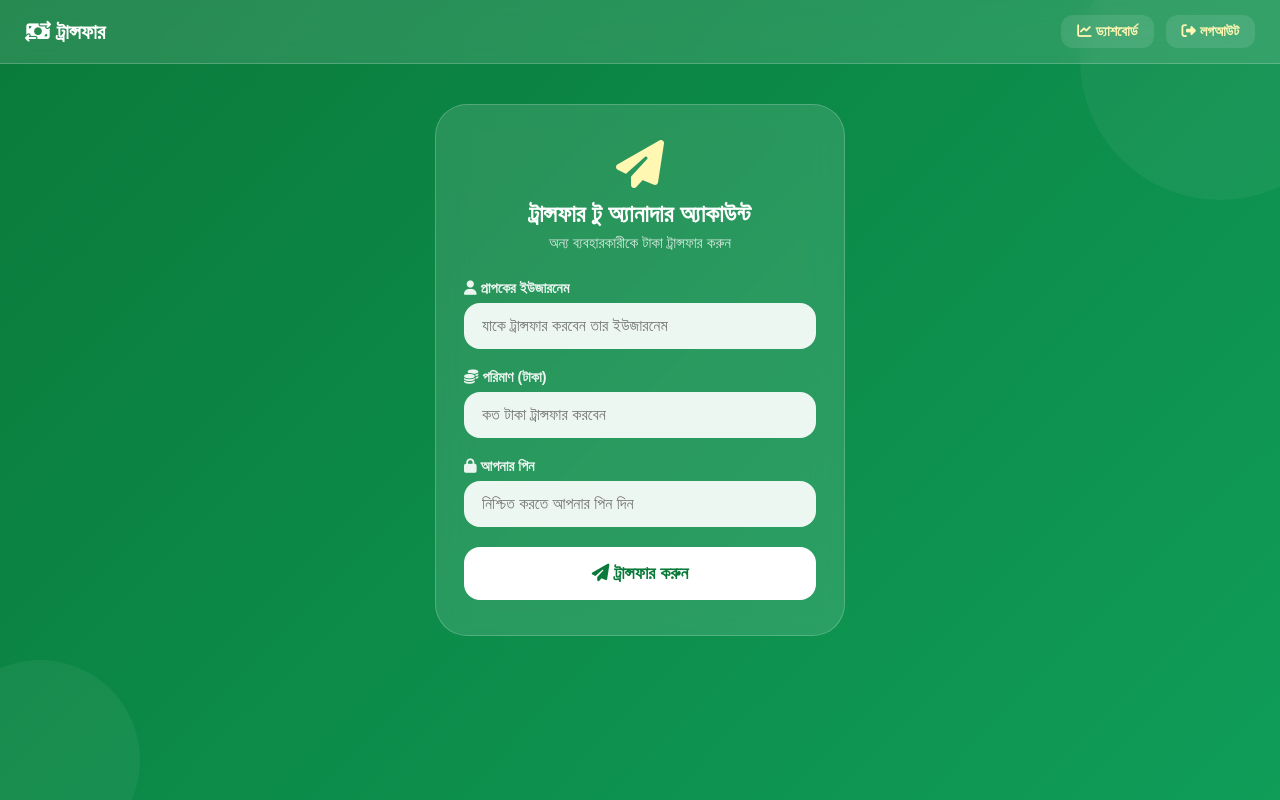
After one commit to SSCSPLUS/SSCSPLUS, a Django app: page /transfer/ in a window 1280 px wide. The commit adds this page. Run offline with Django 5.2, Linux system fonts and the light colour scheme; the visitor is signed in with stand-in values (Sample User, id 1); some web fonts are replaced.

Commit message:
added oin and ac

```diff
--- a/accounts/views.py
+++ b/accounts/views.py
@@ -1,9 +1,11 @@
 from django.shortcuts import render, redirect
-from django.contrib.auth import authenticate, login, logout
+from django.contrib.auth import authenticate, login, logout, update_session_auth_hash
 from django.contrib.auth.decorators import login_required
 from django.contrib.admin.views.decorators import staff_member_required
 from django.db.models import Sum, Count
 from django.db.models.functions import TruncMonth
+from django.utils import timezone
+from decimal import Decimal
 from .models import Transaction, CustomUser
 
 
@@ -70,6 +72,91 @@ def ft_view(request):
     return render(request, 'accounts/ft.html')
 
 
+@login_required
+def pin_change_view(request):
+    if request.method == 'POST':
+        old_pin = request.POST.get('old_pin')
+        new_pin = request.POST.get('new_pin')
+        confirm_pin = request.POST.get('confirm_pin')
+
+        if not old_pin or not new_pin or not confirm_pin:
+            return render(request, 'accounts/pin_change.html', {'error': 'সব ফিল্ড পূরণ করুন'})
+        if not request.user.check_password(old_pin):
+            return render(request, 'accounts/pin_change.html', {'error': 'পুরনো পিন ভুল হয়েছে'})
+        if new_pin != confirm_pin:
+            return render(request, 'accounts/pin_change.html', {'error': 'নতুন পিন এবং কনফার্ম পিন মিলে না'})
+        if len(new_pin) < 4:
+            return render(request, 'accounts/pin_change.html', {'error': 'পিন কমপক্ষে ৪ ডিজিটের হতে হবে'})
+
+        request.user.set_password(new_pin)
+        request.user.save()
+        update_session_auth_hash(request, request.user)
+        return render(request, 'accounts/pin_change.html', {'success': 'পিন সফলভাবে পরিবর্তন করা হয়েছে'})
+
+    return render(request, 'accounts/pin_change.html')
+
+
+@login_required
+def transfer_view(request):
+    if request.method == 'POST':
+        recipient_username = request.POST.get('recipient', '').strip()
+        amount_str = request.POST.get('amount')
+        pin = request.POST.get('pin')
+
+        if not recipient_username or not amount_str or not pin:
+            return render(request, 'accounts/transfer.html', {'error': 'সব ফিল্ড পূরণ করুন'})
+
+        try:
+            amount = Decimal(amount_str)
+        except Exception:
+            return render(request, 'accounts/transfer.html', {'error': 'অবৈধ পরিমাণ'})
+
+        if amount <= 0:
+            return render(request, 'accounts/transfer.html', {'error': 'পরিমাণ শূন্যের বেশি হতে হবে'})
+
+        try:
+            recipient = CustomUser.objects.get(username=recipient_username)
+        except CustomUser.DoesNotExist:
+            return render(request, 'accounts/transfer.html', {'error': 'ইউজার খুঁজে পাওয়া যায়নি'})
+
+        if recipient == request.user:
+            return render(request, 'accounts/transfer.html', {'error': 'নিজের কাছে ট্রান্সফার করা যাবে না'})
+
+        txns = Transaction.objects.filter(user=request.user)
+        total_credit = txns.filter(transaction_type='credit').aggregate(total=Sum('amount'))['total'] or 0
+        total_debit = txns.filter(transaction_type='debit').aggregate(total=Sum('amount'))['total'] or 0
+        balance = total_credit - total_debit
+
+        if balance < amount:
+            return render(request, 'accounts/transfer.html', {'error': 'পর্যাপ্ত ব্যালেন্স নেই'})
+
+        if not request.user.check_password(pin):
+            return render(request, 'accounts/transfer.html', {'error': 'পিন ভুল হয়েছে'})
+
+        today = timezone.now().date()
+
+        Transaction.objects.create(
+            user=request.user,
+            transaction_type='debit',
+            amount=amount,
+            description=f'Transfer to {recipient.username}',
+            date=today,
+            entered_by=request.user,
+        )
+        Transaction.objects.create(
+            user=recipient,
+            transaction_type='credit',
+            amount=amount,
+            description=f'Transfer from {request.user.username}',
+            date=today,
+            entered_by=request.user,
+        )
+
+        return render(request, 'accounts/transfer.html', {'success': f'{amount} টাকা {recipient.username} এ ট্রান্সফার করা হয়েছে'})
+
+    return render(request, 'accounts/transfer.html')
+
+
 @staff_member_required
 def admin_stats_view(request):
     total_users = CustomUser.objects.count()
--- a/sscsplus/urls.py
+++ b/sscsplus/urls.py
@@ -10,5 +10,7 @@ urlpatterns = [
     path('dashboard/', views.dashboard_view, name='dashboard'),
     path('statement/', views.statement_view, name='statement'),
     path('ft/', views.ft_view, name='ft'),
+    path('pin-change/', views.pin_change_view, name='pin_change'),
+    path('transfer/', views.transfer_view, name='transfer'),
     path('logout/', views.logout_view, name='logout'),
 ]
--- /dev/null
+++ b/templates/accounts/transfer.html
@@ -0,0 +1,107 @@
+<!DOCTYPE html>
+<html lang="bn">
+<head>
+  <meta charset="UTF-8">
+  <meta name="viewport" content="width=device-width, initial-scale=1.0">
+  <title>ট্রান্সফার - SSCS+</title>
+  <link rel="stylesheet" href="https://fonts.maateen.me/solaiman-lipi/font.css">
+  <link rel="stylesheet" href="https://cdnjs.cloudflare.com/ajax/libs/font-awesome/6.5.1/css/all.min.css">
+  <style>
+    *{margin:0;padding:0;box-sizing:border-box;font-family:'SolaimanLipi',sans-serif;}
+    body{min-height:100vh;background:linear-gradient(135deg,#0a7a3a,#0f9d58);position:relative;}
+    .circle{position:fixed;border-radius:50%;background:rgba(255,255,255,0.05);z-index:0;pointer-events:none;}
+    .circle1{width:280px;height:280px;top:-80px;right:-80px;}
+    .circle2{width:200px;height:200px;bottom:-60px;left:-60px;}
+    .top-bar{
+      background:rgba(255,255,255,0.12);backdrop-filter:blur(14px);
+      border-bottom:1px solid rgba(255,255,255,0.2);
+      padding:15px 25px;display:flex;justify-content:space-between;align-items:center;position:relative;z-index:10;
+    }
+    .top-bar h2{color:white;font-size:1.3rem;}
+    .top-bar .nav-links{display:flex;gap:12px;align-items:center;}
+    .top-bar .nav-links a{
+      color:#fff7b2;text-decoration:none;font-weight:bold;
+      padding:8px 16px;border-radius:12px;background:rgba(255,255,255,0.1);transition:0.3s;font-size:0.9rem;
+    }
+    .top-bar .nav-links a:hover{background:rgba(255,255,255,0.2);}
+    .container{max-width:450px;margin:40px auto;padding:0 20px;position:relative;z-index:10;}
+    .card{
+      background:rgba(255,255,255,0.12);backdrop-filter:blur(14px);
+      border:1px solid rgba(255,255,255,0.2);border-radius:32px;padding:35px 28px;color:white;
+    }
+    .card-header{text-align:center;margin-bottom:28px;}
+    .card-header i{font-size:3rem;color:#fff7b2;margin-bottom:12px;}
+    .card-header h3{font-size:1.5rem;margin-bottom:6px;}
+    .card-header p{opacity:0.8;font-size:0.95rem;}
+    .form-group{margin-bottom:20px;}
+    .form-group label{display:block;margin-bottom:6px;font-weight:bold;font-size:0.9rem;opacity:0.9;}
+    .form-group input{
+      width:100%;padding:14px 18px;border:none;border-radius:16px;
+      background:rgba(255,255,255,0.92);color:#222;font-size:1rem;outline:none;transition:0.3s;
+    }
+    .form-group input:focus{box-shadow:0 0 0 3px rgba(255,255,255,0.3);}
+    .btn{
+      width:100%;padding:16px;border:none;border-radius:16px;
+      background:white;color:#0a7a3a;font-size:1.1rem;font-weight:bold;cursor:pointer;transition:0.3s;
+    }
+    .btn:hover{transform:translateY(-2px);box-shadow:0 8px 25px rgba(0,0,0,0.15);}
+    .alert{
+      padding:14px 18px;border-radius:16px;margin-bottom:22px;font-weight:bold;text-align:center;
+    }
+    .alert-error{background:rgba(220,53,69,0.25);color:#ffb3b3;border-left:4px solid #dc3545;}
+    .alert-success{background:rgba(40,167,69,0.25);color:#a8e6cf;border-left:4px solid #28a745;}
+    .info-row{display:flex;justify-content:space-between;padding:10px 0;border-bottom:1px solid rgba(255,255,255,0.1);font-size:0.9rem;}
+    .info-row:last-child{border-bottom:none;}
+    @media(max-width:480px){
+      .top-bar{flex-direction:column;gap:10px;text-align:center;}
+      .card{padding:25px 18px;}
+    }
+  </style>
+</head>
+<body>
+  <div class="circle circle1"></div>
+  <div class="circle circle2"></div>
+
+  <div class="top-bar">
+    <h2><i class="fa-solid fa-money-bill-transfer"></i> ট্রান্সফার</h2>
+    <div class="nav-links">
+      <a href="{% url 'dashboard' %}"><i class="fa-solid fa-chart-line"></i> ড্যাশবোর্ড</a>
+      <a href="{% url 'logout' %}"><i class="fa-solid fa-sign-out-alt"></i> লগআউট</a>
+    </div>
+  </div>
+
+  <div class="container">
+    <div class="card">
+      <div class="card-header">
+        <i class="fa-solid fa-paper-plane"></i>
+        <h3>ট্রান্সফার টু অ্যানাদার অ্যাকাউন্ট</h3>
+        <p>অন্য ব্যবহারকারীকে টাকা ট্রান্সফার করুন</p>
+      </div>
+
+      {% if error %}
+      <div class="alert alert-error">{{ error }}</div>
+      {% endif %}
+      {% if success %}
+      <div class="alert alert-success">{{ success }}</div>
+      {% endif %}
+
+      <form method="POST">
+        {% csrf_token %}
+        <div class="form-group">
+          <label><i class="fa-solid fa-user"></i> প্রাপকের ইউজারনেম</label>
+          <input type="text" name="recipient" placeholder="যাকে ট্রান্সফার করবেন তার ইউজারনেম" required>
+        </div>
+        <div class="form-group">
+          <label><i class="fa-solid fa-coins"></i> পরিমাণ (টাকা)</label>
+          <input type="number" name="amount" placeholder="কত টাকা ট্রান্সফার করবেন" step="0.01" min="0.01" required>
+        </div>
+        <div class="form-group">
+          <label><i class="fa-solid fa-lock"></i> আপনার পিন</label>
+          <input type="password" name="pin" placeholder="নিশ্চিত করতে আপনার পিন দিন" required>
+        </div>
+        <button type="submit" class="btn"><i class="fa-solid fa-paper-plane"></i> ট্রান্সফার করুন</button>
+      </form>
+    </div>
+  </div>
+</body>
+</html>
```
Also changed, not shown: templates/accounts/dashboard.html (+9 -4 lines), templates/accounts/pin_change.html (added, +105 -0 lines).
